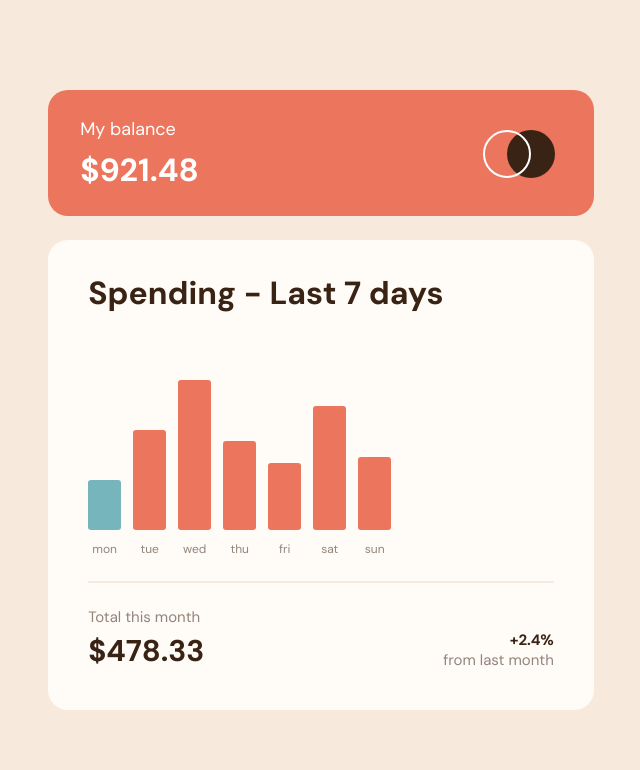
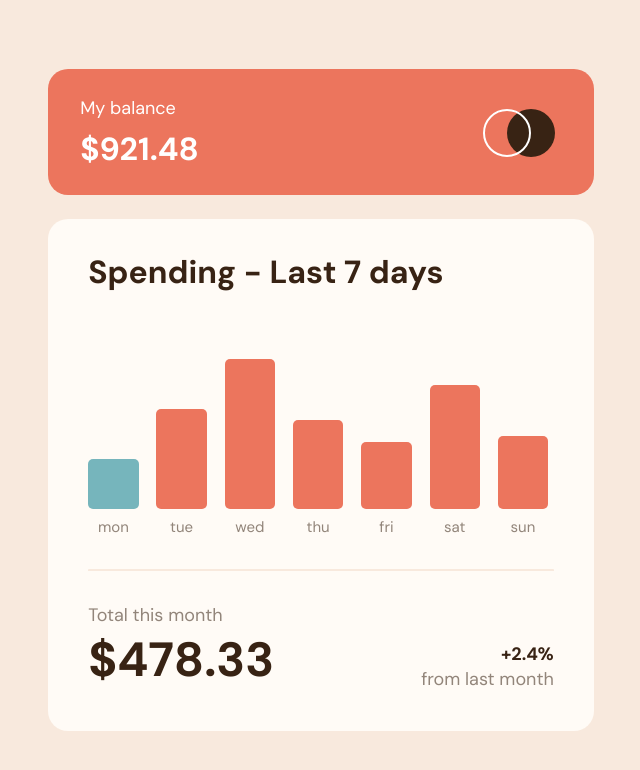
Before and after one commit to AdamHaniff/Expenses-Chart-Component, a React (Create React App) app: page / in a window 1280 px wide. Shown: the top 770 px of the page, without its empty margins (319-959 px from the left). Built offline with nearby package versions, Linux system fonts and the light colour scheme.

Commit message:
Styled total__percentage in 600px layout

```diff
--- a/src/css/main.css
+++ b/src/css/main.css
@@ -173,6 +173,38 @@ body {
     font-size: 3.2rem;
     margin-bottom: 6.6rem;
   }
+  .spending__chart {
+    gap: 1.791rem;
+    margin-bottom: 3.2rem;
+  }
+  .spending__expense-bar-day {
+    gap: 0.8rem;
+  }
+  .spending__bar {
+    width: 5.0365rem;
+    border-radius: 0.5rem;
+  }
+  .spending__day {
+    font-size: 1.5rem;
+  }
+  .total {
+    padding-top: 3.2rem;
+  }
+  .total__this-month {
+    gap: 0.1rem;
+  }
+  .total__label {
+    font-size: 1.8rem;
+  }
+  .total__spent {
+    font-size: 4.8rem;
+  }
+  .total__last-month {
+    gap: 0.1rem;
+  }
+  .total__percentage {
+    font-size: 1.8rem;
+  }
 }
 .color-neptune-bg {
   background: #76b5bc;
--- a/src/sass/main.scss
+++ b/src/sass/main.scss
@@ -241,6 +241,49 @@ body {
       font-size: 3.2rem;
       margin-bottom: 6.6rem;
     }
+
+    &__chart {
+      gap: 1.791rem;
+      margin-bottom: 3.2rem;
+    }
+
+    &__expense-bar-day {
+      gap: 0.8rem;
+    }
+
+    &__bar {
+      width: 5.0365rem;
+      border-radius: 0.5rem;
+    }
+
+    &__day {
+      font-size: 1.5rem;
+    }
+  }
+
+  // ************** TOTAL **************
+  .total {
+    padding-top: 3.2rem;
+
+    &__this-month {
+      gap: 0.1rem;
+    }
+
+    &__label {
+      font-size: 1.8rem;
+    }
+
+    &__spent {
+      font-size: 4.8rem;
+    }
+
+    &__last-month {
+      gap: 0.1rem;
+    }
+
+    &__percentage {
+      font-size: 1.8rem;
+    }
   }
 }
 
```
Also changed, not shown: 1 other file (tests, documents, lock files or other folders).
